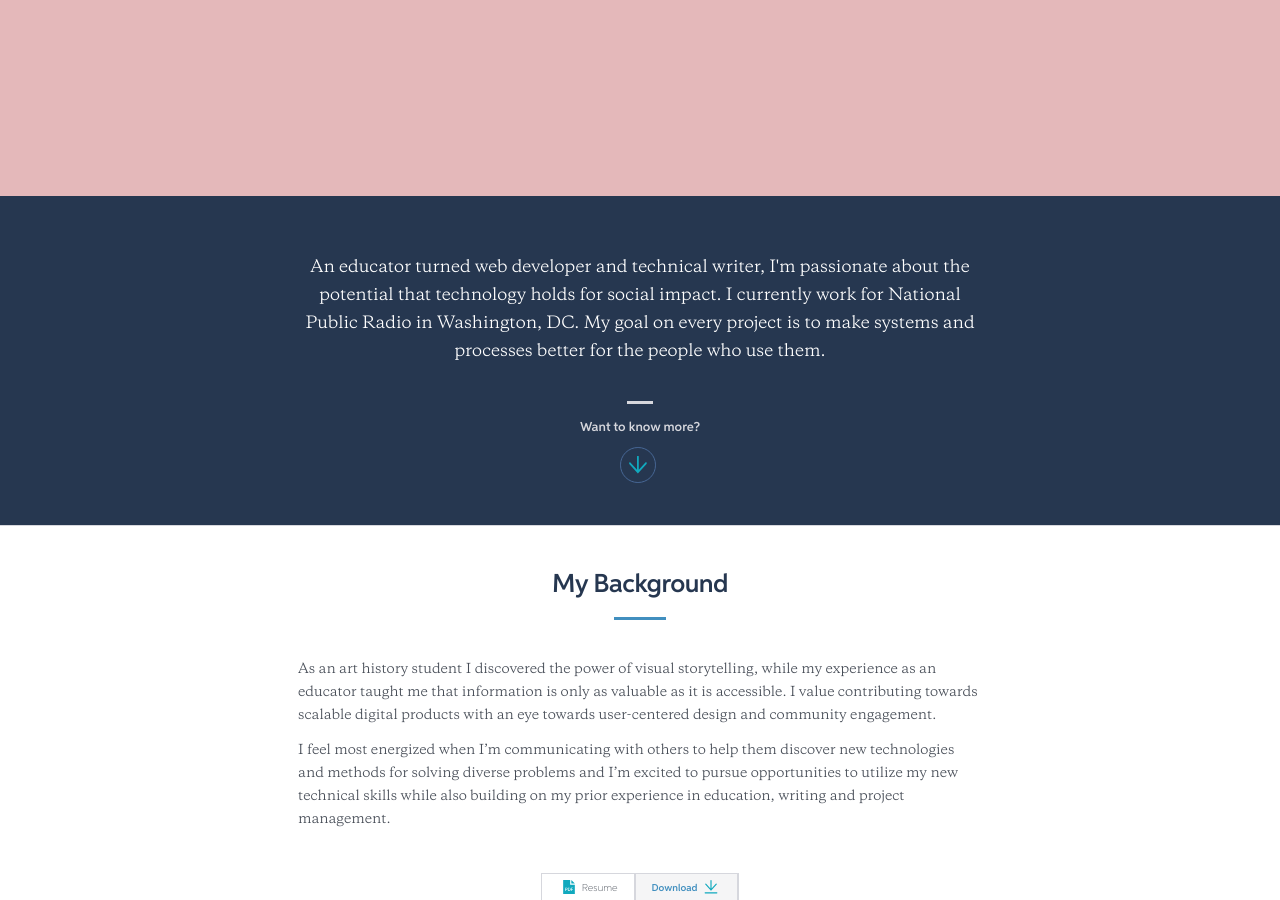
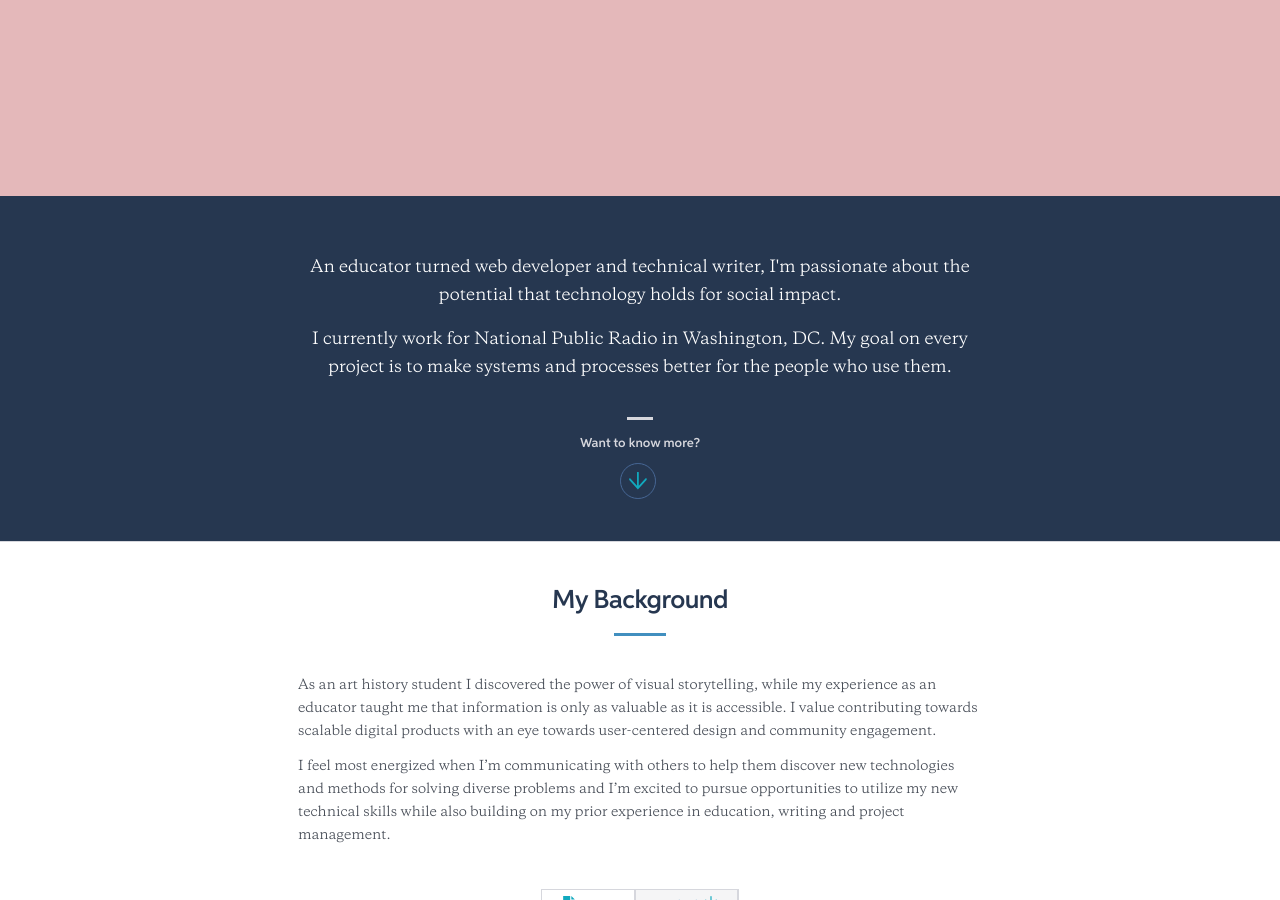
Before and after one commit to schersh/Portfolio-Page, a Jekyll site: the page built from index.html, in a window 1280 px wide and 900 px high, scrolled down 344 px. Built offline with Jekyll 4.4.1, drawn with Linux system fonts in a browser that asks for light colours.

Commit message:
Update index.html

```diff
--- a/index.html
+++ b/index.html
@@ -9,7 +9,8 @@ layout: default
 </section>
 <section class="panel c-theme-reverse no-border" id="Introduction">
     <div class="l-wrapper l-centered">
-        <p class="t-lead">An educator turned web developer and technical writer, I'm passionate about the potential that technology holds for social impact. I currently work for National Public Radio in Washington, DC. My goal on every project is to make systems and processes better for the people who use them.</p>
+        <p class="t-lead">An educator turned web developer and technical writer, I'm passionate about the potential that technology holds for social impact.</p>
+        <p class="t-lead">I currently work for National Public Radio in Washington, DC. My goal on every project is to make systems and processes better for the people who use them.</p>
         <a class="button button--text l-margin-top l-padding-top border-tick border-tick--top" href="#my-background">
             Want to know more?<br>
             <svg class="icon icon--border l-margin-top l-margin-top--narrow" title="arrow" role="presentation">
```
